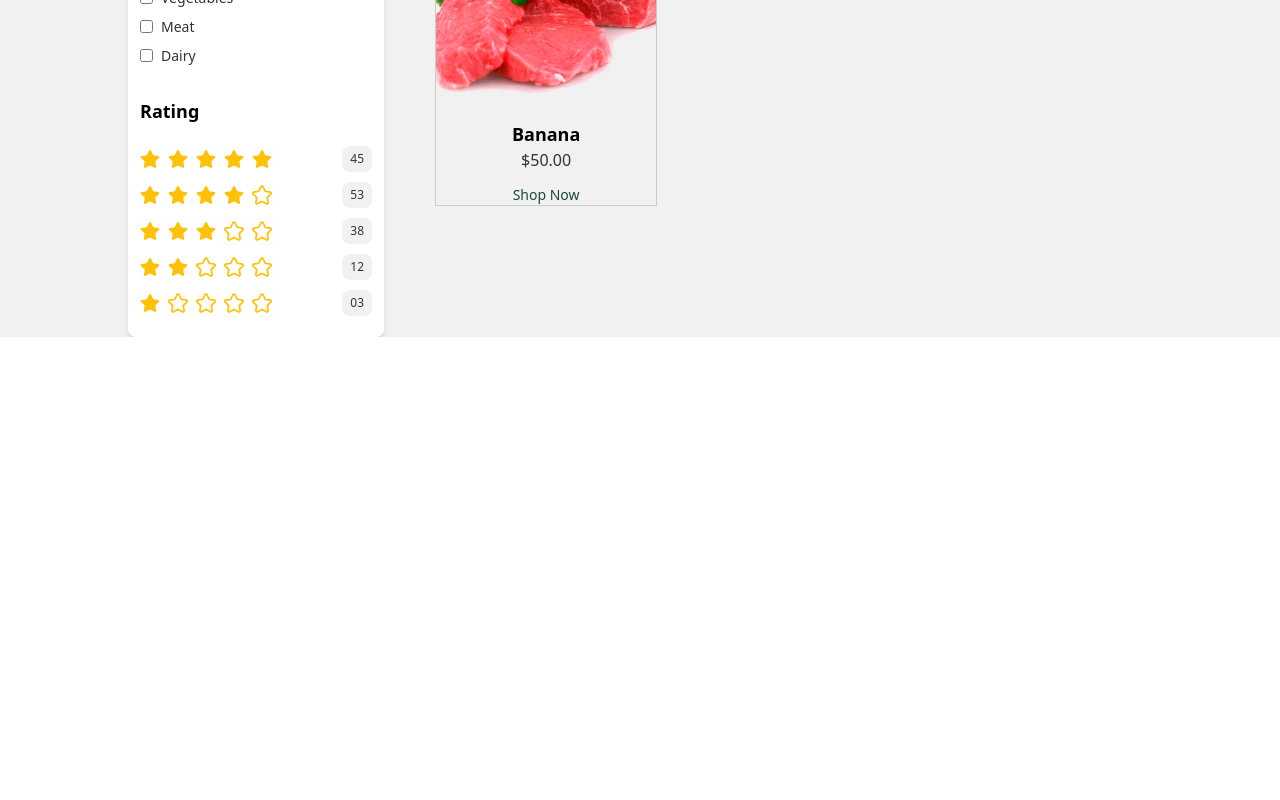
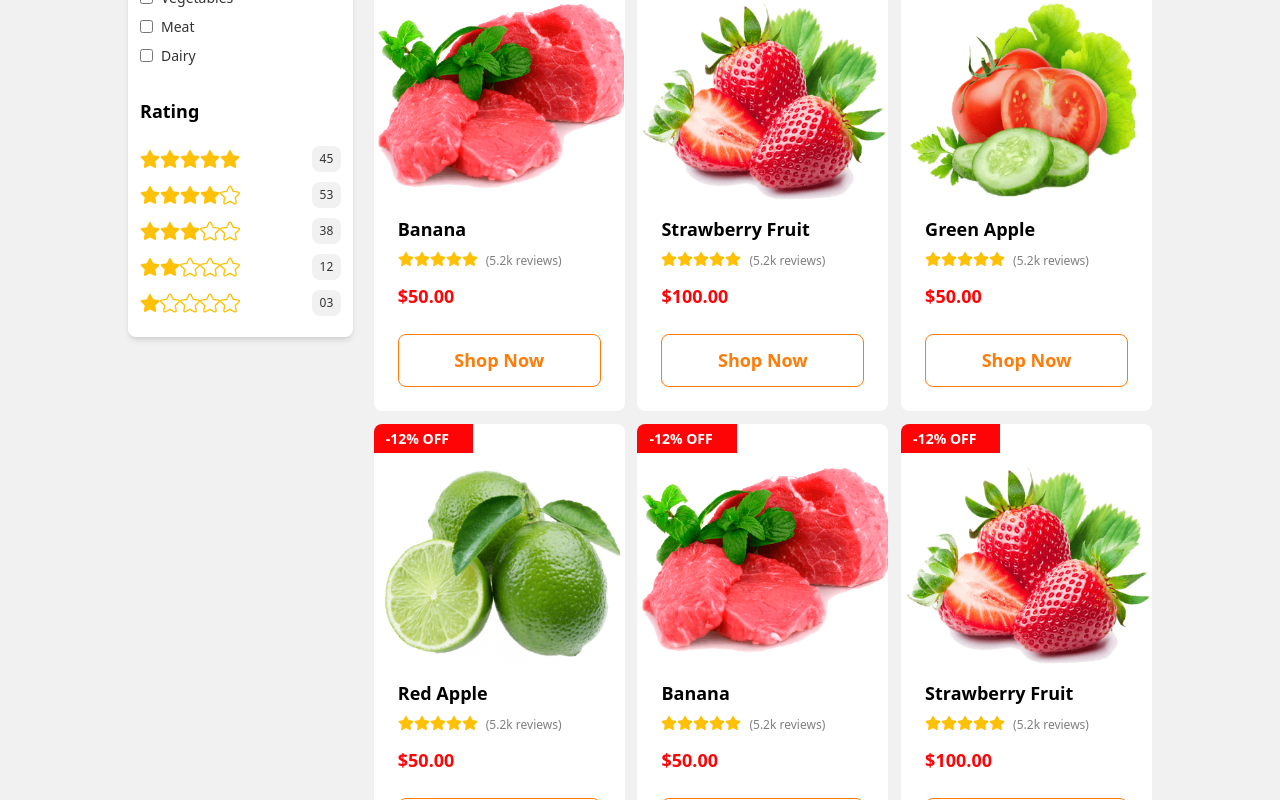
Before and after one commit to Frokesy/divwis, a React (Vite) app: page /shops in a window 1280 px wide. Shown: the part 740-1540 px from the top of the page. Before the commit the page ends 1077 px from the top, so only its background shows below. Built offline with nearby package versions, Linux system fonts and the light colour scheme; no server answers; the database is empty.

Commit message:
modified MainContent component

```diff
--- a/src/components/shops/MainContent.tsx
+++ b/src/components/shops/MainContent.tsx
@@ -1,3 +1,5 @@
+import FiveStars from "../svgs/stars/FiveStars";
+
 const MainContent = () => {
   const products = [
     {
@@ -28,28 +30,98 @@ const MainContent = () => {
       review: "4.5",
       productImg: "/assets/products/p-sm-4.png",
     },
+    {
+        id: 5,
+        name: "Strawberry Fruit",
+        price: "$100.00",
+        review: "4.5",
+        productImg: "/assets/products/p-sm-1.png",
+      },
+      {
+        id: 6,
+        name: "Green Apple",
+        price: "$50.00",
+        review: "4.5",
+        productImg: "/assets/products/p-sm-2.png",
+      },
+      {
+        id: 7,
+        name: "Red Apple",
+        price: "$50.00",
+        review: "4.5",
+        productImg: "/assets/products/p-sm-3.png",
+      },
+      {
+        id: 8,
+        name: "Banana",
+        price: "$50.00",
+        review: "4.5",
+        productImg: "/assets/products/p-sm-4.png",
+      },
+      {
+        id: 9,
+        name: "Strawberry Fruit",
+        price: "$100.00",
+        review: "4.5",
+        productImg: "/assets/products/p-sm-1.png",
+      },
+      {
+        id: 10,
+        name: "Green Apple",
+        price: "$50.00",
+        review: "4.5",
+        productImg: "/assets/products/p-sm-2.png",
+      },
+      {
+        id: 11,
+        name: "Red Apple",
+        price: "$50.00",
+        review: "4.5",
+        productImg: "/assets/products/p-sm-3.png",
+      },
+      {
+        id: 12,
+        name: "Banana",
+        price: "$50.00",
+        review: "4.5",
+        productImg: "/assets/products/p-sm-4.png",
+      },
   ];
   return (
     <div className="">
-      <div className="grid lg:grid-cols-3 grid-cols-1 lg:w-[100%] w-[90vw] mx-auto gap-[2vw]">
+      <div className="grid lg:grid-cols-3 grid-cols-1 lg:w-[100%] w-[90vw] mx-auto gap-[1vw]">
         {products.map((product) => (
           <div
             key={product.id}
-            className="flex flex-col w-[100%] border border-[#ccc] items-center mt-10"
+            className="flex flex-col w-[100%] bg-[#fff] rounded-lg"
           >
-            <div className="relative w-[100%]">
+            <div className="relative w-[100%] flex flex-col items-center">
+              <div className="absolute top-0 left-0">
+                <h2 className="bg-[#ff0406] rounded-tl-lg text-[#fff] text-[14px] font-semibold pl-3 pr-6 py-1 uppercase">
+                  -12% off
+                </h2>
+              </div>
               <img
                 src={product.productImg}
                 alt="product"
-                className="object-cover lg:w-auto lg:h-[200px] w-[350px] h-[270px]"
+                className="mt-10 lg:h-[200px] lg:w-[250px] w-[350px] h-[270px]"
               />
-              <div className="absolute top-0 left-0 bg-[#ff973a] text-[#fff] px-2 py-1">
-                {product.review} ★
+            </div>
+            <div className="px-6">
+              <h3 className="font-bold text-[18px] mt-4">{product.name}</h3>
+              <div className="flex items-center space-x-2 mb-2">
+                <FiveStars size="sm" />
+                <span className="text-[12px] mt-1 text-[#808080]">
+                  (5.2k reviews)
+                </span>
+              </div>
+              <span className="pt-2 text-[#ff0406] font-bold text-[18px]">
+                {product.price}
+              </span>
+              <div className="border border-[#ff7c08] cursor-pointer my-6 py-3 rounded-lg flex items-center justify-center">
+                <p className="text-[18px] font-bold text-[#ff7c08]">Shop Now</p>
               </div>
             </div>
-            <h3 className="font-bold text-[18px] mt-4">{product.name}</h3>
-            <span className="text-[#333]">{product.price}</span>
-            <p className="text-[14px] mt-3 text-[#19483a]">Shop Now</p>
           </div>
         ))}
       </div>
--- a/src/components/svgs/stars/FiveStars.tsx
+++ b/src/components/svgs/stars/FiveStars.tsx
@@ -1,13 +1,18 @@
+import { FC } from "react"
 import { FaStar } from "react-icons/fa"
 
-const FiveStars = () => {
+interface StarsProps {
+  size?: string
+}
+
+const FiveStars: FC<StarsProps> = ({ size }) => {
   return (
-    <div className="py-2 flex items-center space-x-2">
-      <FaStar fill="#ffc107" size={20} />
-      <FaStar fill="#ffc107" size={20} />
-      <FaStar fill="#ffc107" size={20} />
-      <FaStar fill="#ffc107" size={20} />
-      <FaStar fill="#ffc107" size={20} />
+    <div className="py-2 flex items-center">
+      <FaStar fill="#ffc107" size={size === "sm" ? 16 : 20} />
+      <FaStar fill="#ffc107" size={size === "sm" ? 16 : 20} />
+      <FaStar fill="#ffc107" size={size === "sm" ? 16 : 20} />
+      <FaStar fill="#ffc107" size={size === "sm" ? 16 : 20} />
+      <FaStar fill="#ffc107" size={size === "sm" ? 16 : 20} />
     </div>
   )
 }
--- a/src/components/svgs/stars/FourStars.tsx
+++ b/src/components/svgs/stars/FourStars.tsx
@@ -2,12 +2,12 @@ import { FaStar } from "react-icons/fa"
 
 const FourStars = () => {
   return (
-    <div className="py-2 flex items-center space-x-2">
+    <div className="py-2 flex items-center">
       <FaStar fill="#ffc107" size={20} />
       <FaStar fill="#ffc107" size={20} />
       <FaStar fill="#ffc107" size={20} />
       <FaStar fill="#ffc107" size={20} />
-      <FaStar fill="#ffffff" stroke="#ffc107" strokeWidth={50} size={20} />
+      <FaStar fill="#ffffff" stroke="#ffc107" strokeWidth={40} size={20} />
     </div>
   )
 }
--- a/src/components/svgs/stars/OneStar.tsx
+++ b/src/components/svgs/stars/OneStar.tsx
@@ -2,12 +2,12 @@ import { FaStar } from 'react-icons/fa'
 
 const OneStar = () => {
   return (
-    <div className="py-2 flex items-center space-x-2">
+    <div className="py-2 flex items-center">
       <FaStar fill="#ffc107" size={20} />
-      <FaStar fill="#ffffff" stroke="#ffc107" strokeWidth={50} size={20} />
-      <FaStar fill="#ffffff" stroke="#ffc107" strokeWidth={50} size={20} />
-      <FaStar fill="#ffffff" stroke="#ffc107" strokeWidth={50} size={20} />
-      <FaStar fill="#ffffff" stroke="#ffc107" strokeWidth={50} size={20} />
+      <FaStar fill="#ffffff" stroke="#ffc107" strokeWidth={40} size={20} />
+      <FaStar fill="#ffffff" stroke="#ffc107" strokeWidth={40} size={20} />
+      <FaStar fill="#ffffff" stroke="#ffc107" strokeWidth={40} size={20} />
+      <FaStar fill="#ffffff" stroke="#ffc107" strokeWidth={40} size={20} />
     </div>
   )
 }
--- a/src/components/svgs/stars/ThreeStars.tsx
+++ b/src/components/svgs/stars/ThreeStars.tsx
@@ -2,12 +2,12 @@ import { FaStar } from "react-icons/fa"
 
 const ThreeStars = () => {
   return (
-    <div className="py-2 flex items-center space-x-2">
+    <div className="py-2 flex items-center">
       <FaStar fill="#ffc107" size={20} />
       <FaStar fill="#ffc107" size={20} />
       <FaStar fill="#ffc107" size={20} />
-      <FaStar fill="#ffffff" stroke="#ffc107" strokeWidth={50} size={20} />
-      <FaStar fill="#ffffff" stroke="#ffc107" strokeWidth={50} size={20} />
+      <FaStar fill="#ffffff" stroke="#ffc107" strokeWidth={40} size={20} />
+      <FaStar fill="#ffffff" stroke="#ffc107" strokeWidth={40} size={20} />
     </div>
   )
 }
--- a/src/components/svgs/stars/TwoStars.tsx
+++ b/src/components/svgs/stars/TwoStars.tsx
@@ -2,12 +2,12 @@ import { FaStar } from "react-icons/fa"
 
 const TwoStars = () => {
   return (
-    <div className="py-2 flex items-center space-x-2">
+    <div className="py-2 flex items-center">
       <FaStar fill="#ffc107" size={20} />
       <FaStar fill="#ffc107" size={20} />
-      <FaStar fill="#ffffff" stroke="#ffc107" strokeWidth={50} size={20} />
-      <FaStar fill="#ffffff" stroke="#ffc107" strokeWidth={50} size={20} />
-      <FaStar fill="#ffffff" stroke="#ffc107" strokeWidth={50} size={20} />
+      <FaStar fill="#ffffff" stroke="#ffc107" strokeWidth={40} size={20} />
+      <FaStar fill="#ffffff" stroke="#ffc107" strokeWidth={40} size={20} />
+      <FaStar fill="#ffffff" stroke="#ffc107" strokeWidth={40} size={20} />
     </div>
   )
 }
--- a/src/components/svgs/stars/ZeroStars.tsx
+++ b/src/components/svgs/stars/ZeroStars.tsx
@@ -2,12 +2,12 @@ import { FaStar } from "react-icons/fa"
 
 const ZeroStars = () => {
   return (
-    <div className="py-2 flex items-center space-x-2">
-      <FaStar fill="#ffffff" stroke="#ffc107" strokeWidth={50} size={20} />
-      <FaStar fill="#ffffff" stroke="#ffc107" strokeWidth={50} size={20} />
-      <FaStar fill="#ffffff" stroke="#ffc107" strokeWidth={50} size={20} />
-      <FaStar fill="#ffffff" stroke="#ffc107" strokeWidth={50} size={20} />
-      <FaStar fill="#ffffff" stroke="#ffc107" strokeWidth={50} size={20} />
+    <div className="py-2 flex items-center">
+      <FaStar fill="#ffffff" stroke="#ffc107" strokeWidth={40} size={20} />
+      <FaStar fill="#ffffff" stroke="#ffc107" strokeWidth={40} size={20} />
+      <FaStar fill="#ffffff" stroke="#ffc107" strokeWidth={40} size={20} />
+      <FaStar fill="#ffffff" stroke="#ffc107" strokeWidth={40} size={20} />
+      <FaStar fill="#ffffff" stroke="#ffc107" strokeWidth={40} size={20} />
     </div>
   )
 }
--- a/src/pages/shops/index.tsx
+++ b/src/pages/shops/index.tsx
@@ -10,10 +10,10 @@ const Shops = () => {
       <NavMenu />
       <div className="bg-[#f1f1f1] min-h-[80vh]">
         <div className="flex w-[80vw] mx-auto justify-between pt-[10vh]">
-          <div className="w-[25%]">
+          <div className="w-[22%]">
             <SideNav />
           </div>
-          <div className="main w-[70%]">
+          <div className="main w-[76%]">
             <MainContent />
           </div>
         </div>
```
